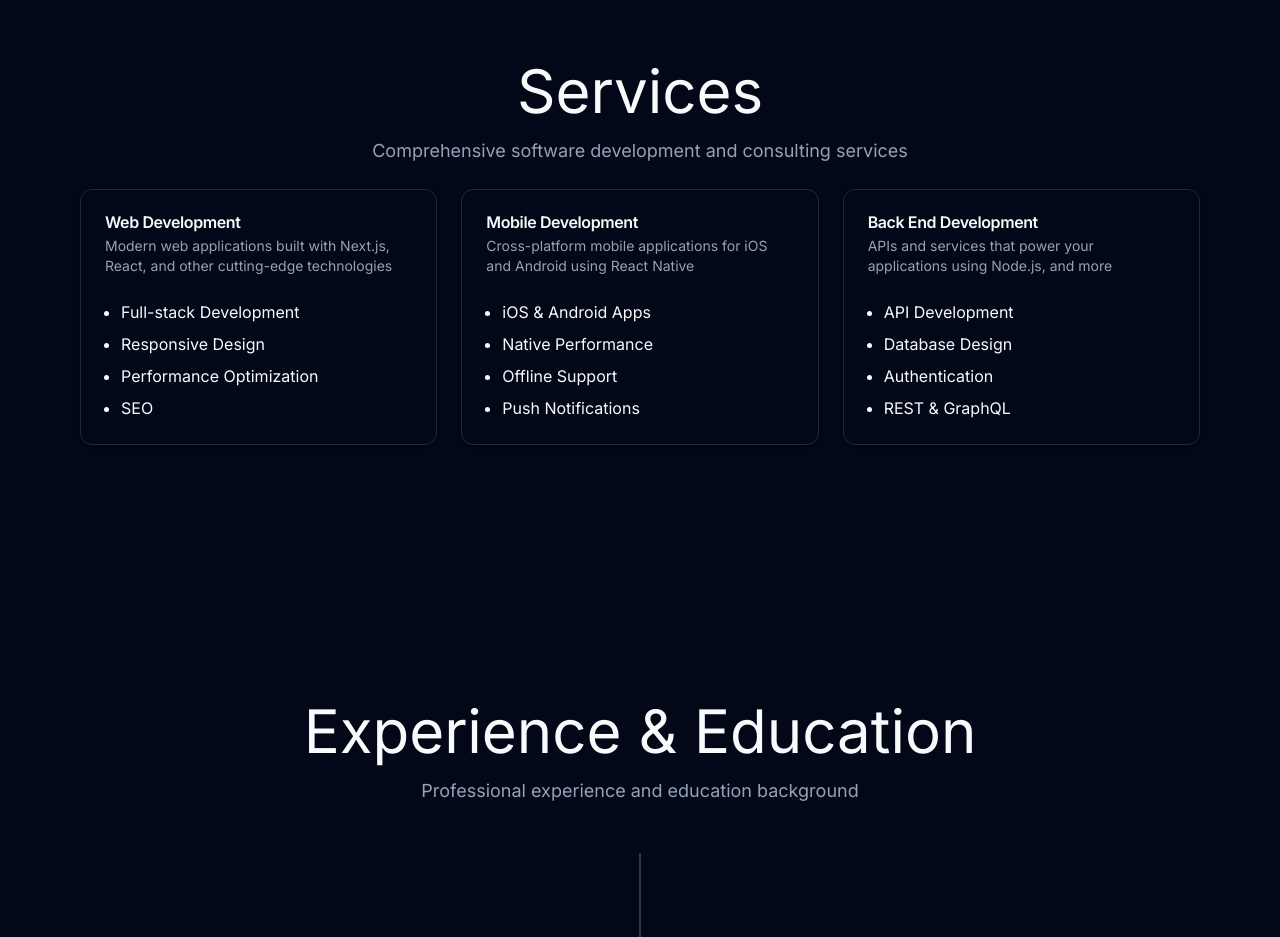
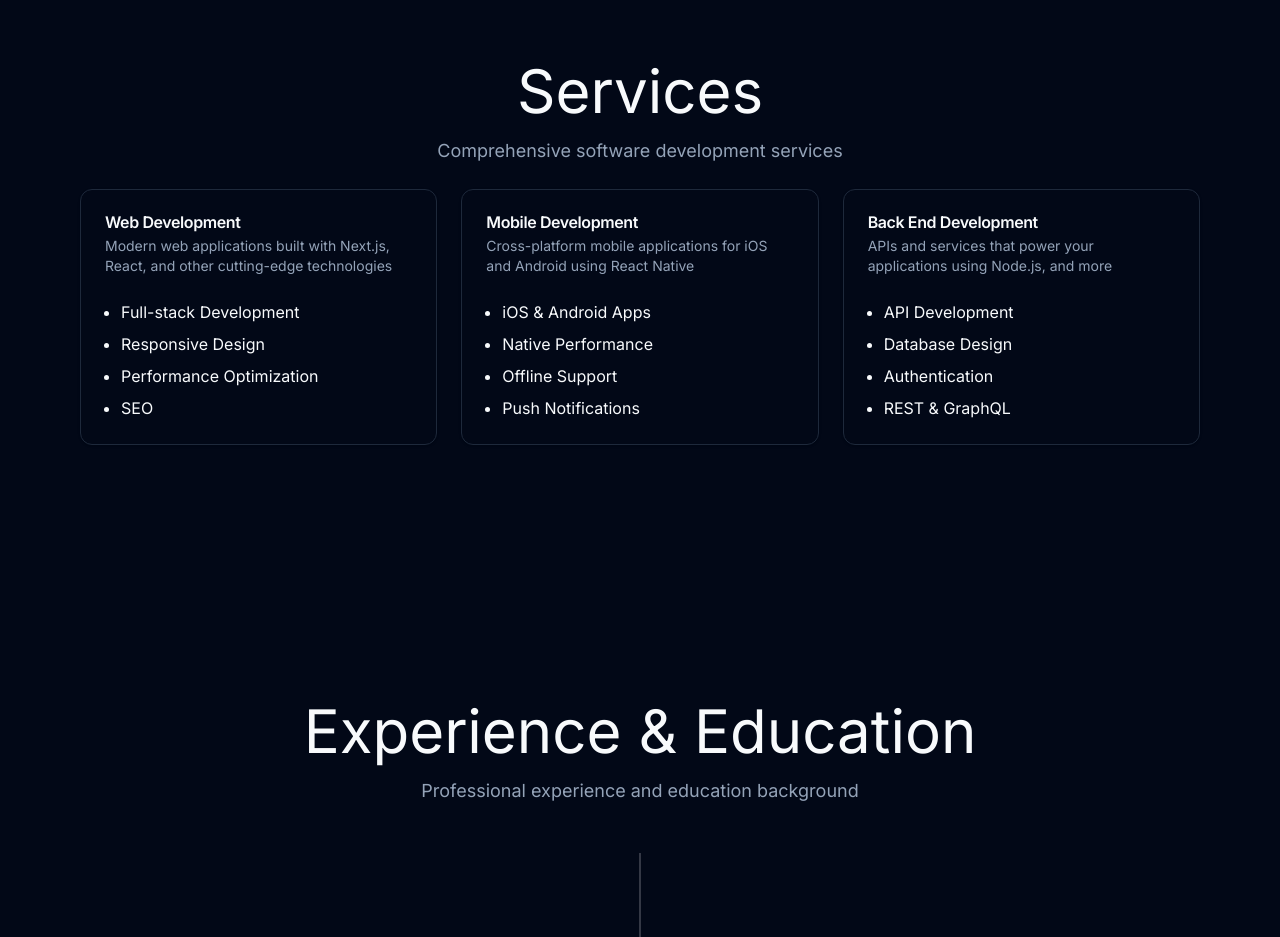
Before and after one commit to erkamkrs/portfolio-website, a Next.js app: page / in a window 1280 px wide. Shown: the part 900-1837 px from the top of the page. Built offline with nearby package versions, Linux system fonts and the light colour scheme.

Commit message:
Refine services description for clarity and conciseness

```diff
--- a/components/developer/services.tsx
+++ b/components/developer/services.tsx
@@ -26,7 +26,7 @@ export default function Services() {
                 <div className="mx-auto flex max-w-[58rem] flex-col items-center space-y-4 text-center">
                     <h2 className="font-heading text-3xl leading-[1.1] sm:text-3xl md:text-6xl">Services</h2>
                     <p className="max-w-[85%] leading-normal text-muted-foreground sm:text-lg sm:leading-7">
-                        Comprehensive software development and consulting services
+                        Comprehensive software development services
                     </p>
                 </div>
                 <div className="mx-auto grid justify-center gap-6 sm:grid-cols-2 lg:grid-cols-3 xl:grid-cols-3 max-w-[2000px]">
```
